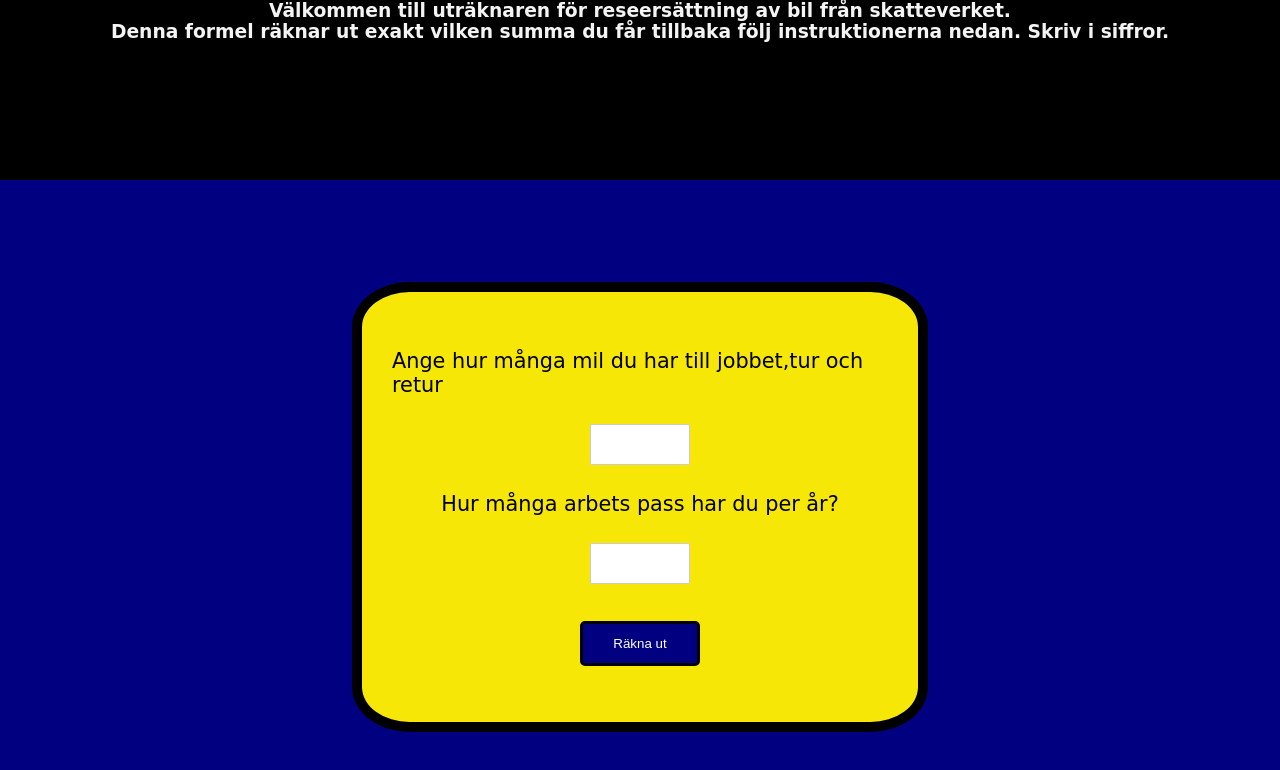
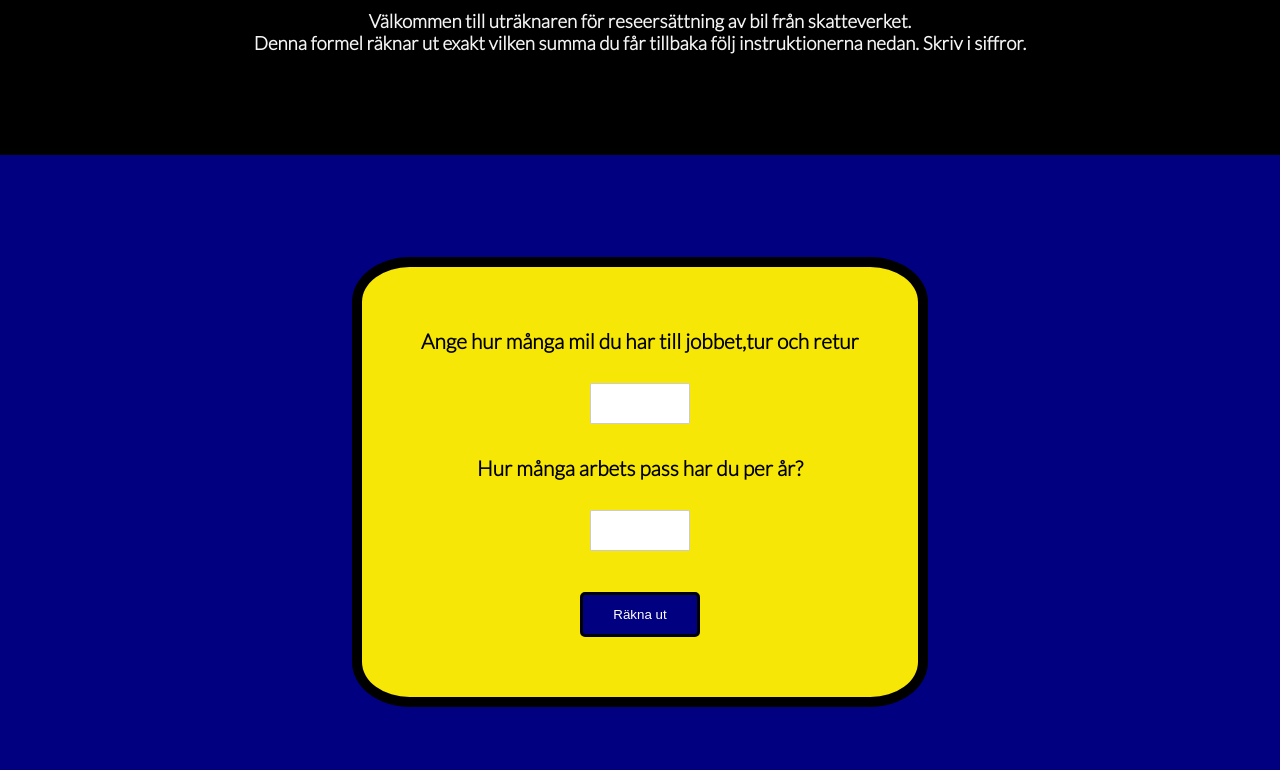
Before and after one commit to rebahama/Reseer-sttnings-r-knare, a plain HTML site: page index.html in a window 1280 px wide. Drawn offline with Linux system fonts and the light colour scheme.

Commit message:
fix font type

```diff
--- a/asset/css/style.css
+++ b/asset/css/style.css
@@ -1,6 +1,8 @@
+@import url('https://fonts.googleapis.com/css2?family=Lato:wght@300&family=Oswald:wght@300&display=swap');
 body{
     background-color: #000080;
-   font-family: 'Architects Daughter', cursive;
+   font-family: Lato, sans-serif;
+   font-weight: bold;
    color: #000000;
 
 }
@@ -62,8 +64,9 @@ body{
 .intro-header{
     background-color: #000000;
     color:#f4f4f4;
-    height: 180px;
+    height: 155px;
     text-align: center;
+    padding: 10px;
 }
 
 /* screen below 980px*/
```
